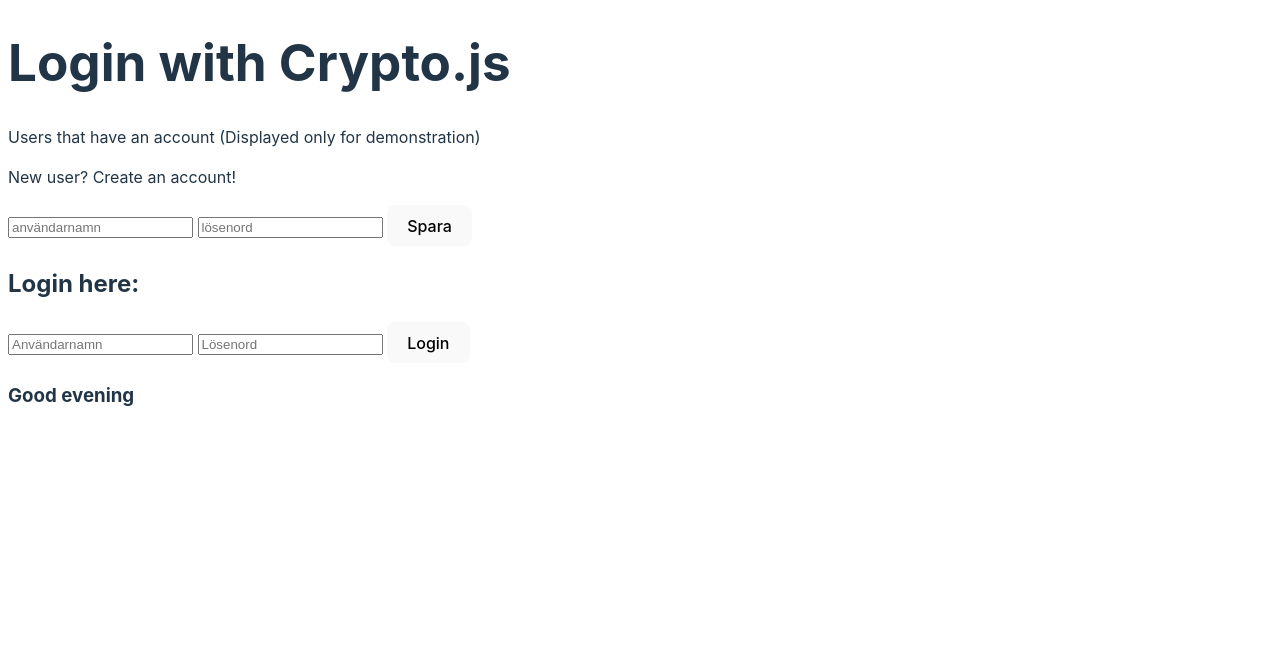
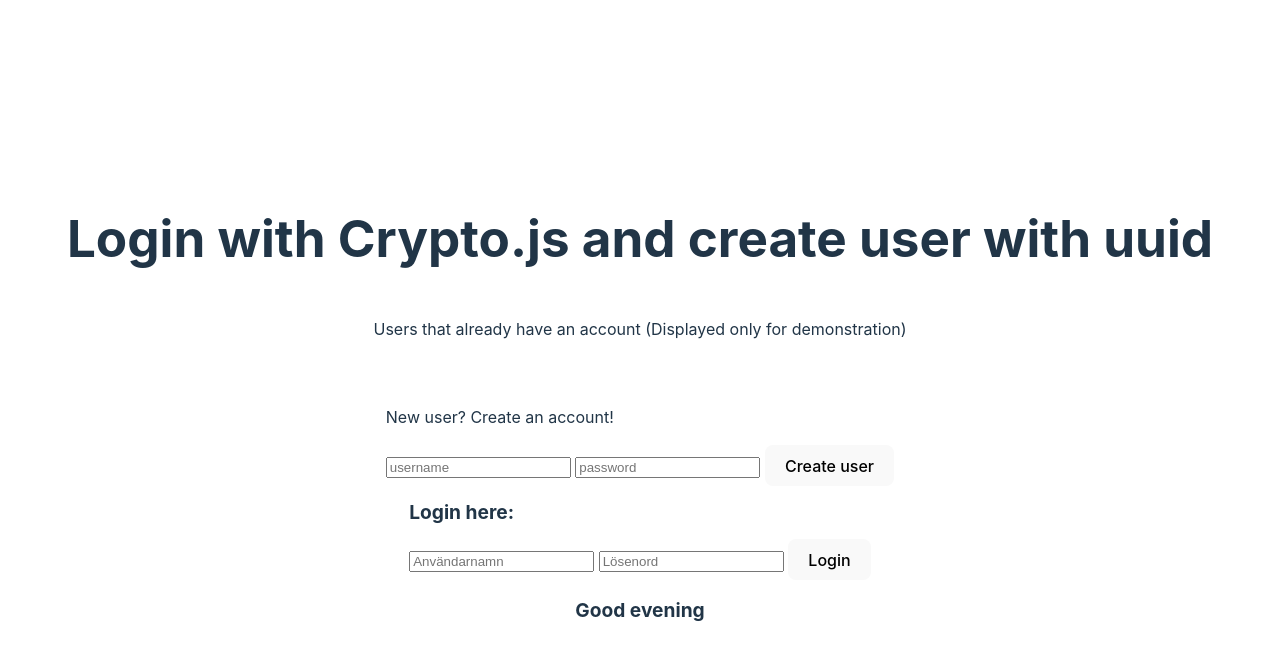
Before and after one commit to existenztim/Encrypt-password-create-uuid-Front-End, a plain HTML site: page index.html in a window 1280 px wide. Drawn offline with Linux system fonts and the light colour scheme; no server answers.

Commit message:
:lipstick: added some styling

```diff
--- a/index.html
+++ b/index.html
@@ -9,20 +9,20 @@
     <title>Login with Crypto.js</title>
 </head>
 <body>
-    <h1>Login with Crypto.js</h1>
-    <p>Users that have an account (Displayed only for demonstration)</p>
+    <h1>Login with Crypto.js and create user with uuid</h1>
+    <p>Users that already have an account (Displayed only for demonstration)</p>
     <ul id="userList"></ul>
 
     <div>
       <p>New user? Create an account!</p>
-      <input type="text" id="newUser" placeholder="användarnamn"/>
-      <input type="password" id="newUserPassword" placeholder="lösenord"/>
-      <button id="saveUserBtn">Spara</button>
+      <input type="text" id="newUser" placeholder="username"/>
+      <input type="password" id="newUserPassword" placeholder="password"/>
+      <button id="saveUserBtn">Create user</button>
     </div>
 
     <div id="loginForm">
     </div>
-    <h3 id="userGreeting">Godmorgon!</h3>
+    <h3 id="userGreeting"></h3>
     <div id="loggedInfo"></div>
 </body>
 </html>
--- a/style.css
+++ b/style.css
@@ -24,6 +24,10 @@
 }
 
 body {
+  display: flex;
+  flex-direction: column;
+  justify-content: center;
+  align-items: center;
   min-width: 320px;
   min-height: 100vh;
 }
@@ -33,11 +37,15 @@
   line-height: 1.1;
 }
 
-#app {
-  max-width: 1280px;
-  margin: 0 auto;
-  padding: 2rem;
-  text-align: center;
+
+h2,h3,h4,h5,h6 {
+  font-size: 1.2em;
+  line-height: 1.1;
+}
+
+#userList {
+  max-height: 200px;
+  overflow-y: scroll
 }
 
 .logo {
--- a/userForm.js
+++ b/userForm.js
@@ -1,4 +1,3 @@
-let userForm = document.getElementById("userForm");
 let loginForm = document.getElementById("loginForm");
 const greeting = document.getElementById("userGreeting");
 
@@ -39,7 +38,7 @@
         <button id="loginUserBtn">Login</button>
         `;
 
-        loginUserBtn.addEventListener("click", () => {
+   loginUserBtn.addEventListener("click", () => {
 
             let loginUser = {
                 userName: loginUsername.value,
@@ -68,8 +67,9 @@
                     `;
                     localStorage.setItem("username", data.userName);
                     generateLogoutForm();
-                } else {
-                    greeting.innerText = "failed to login, please check your username or password";
+                }
+                else {
+                    greeting.innerText = "failed to login, please check your username or password and try again";
                 }
             });
 
```
Also changed, not shown: README.md, demonstration/DEMO.png (added).
